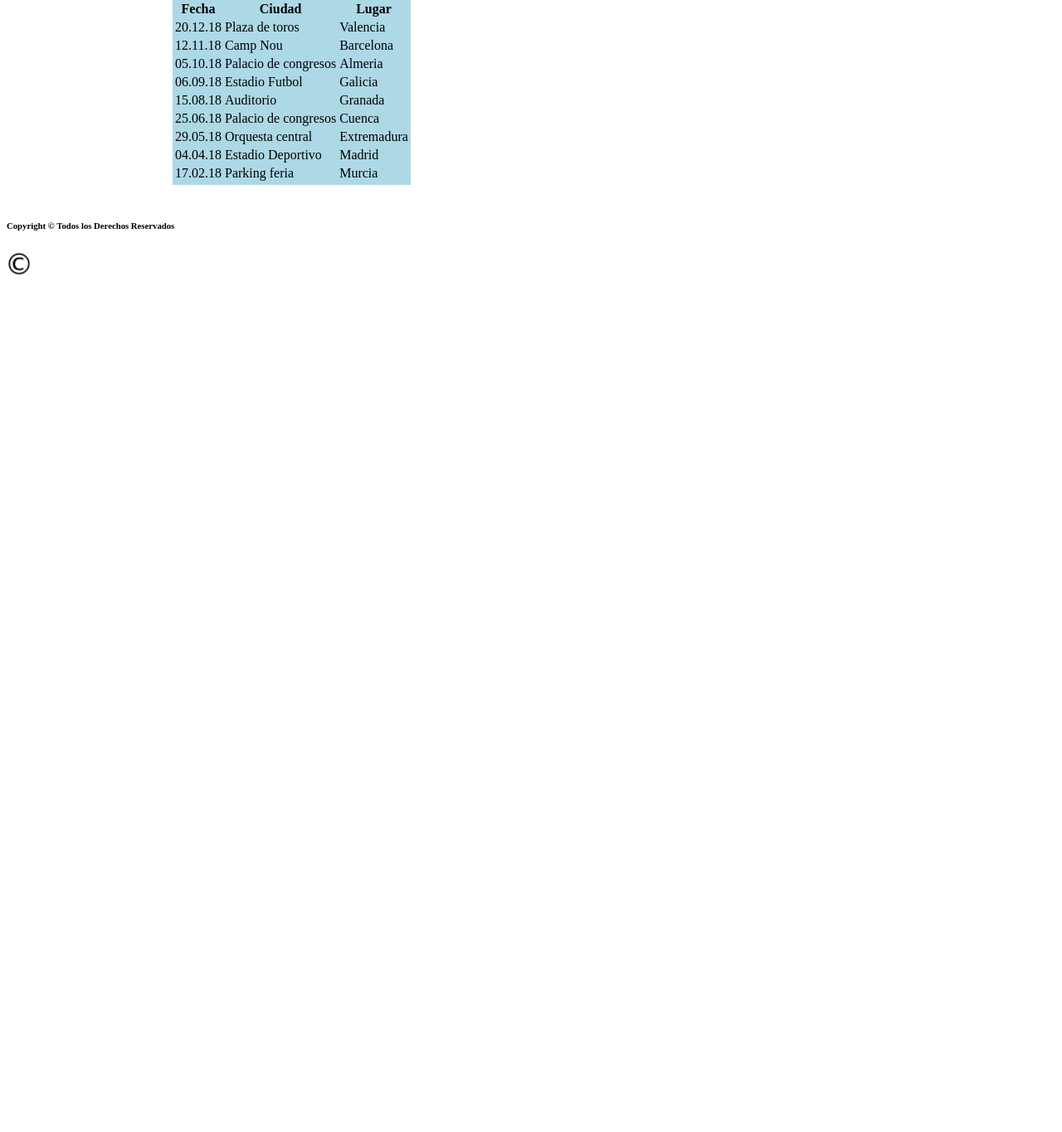
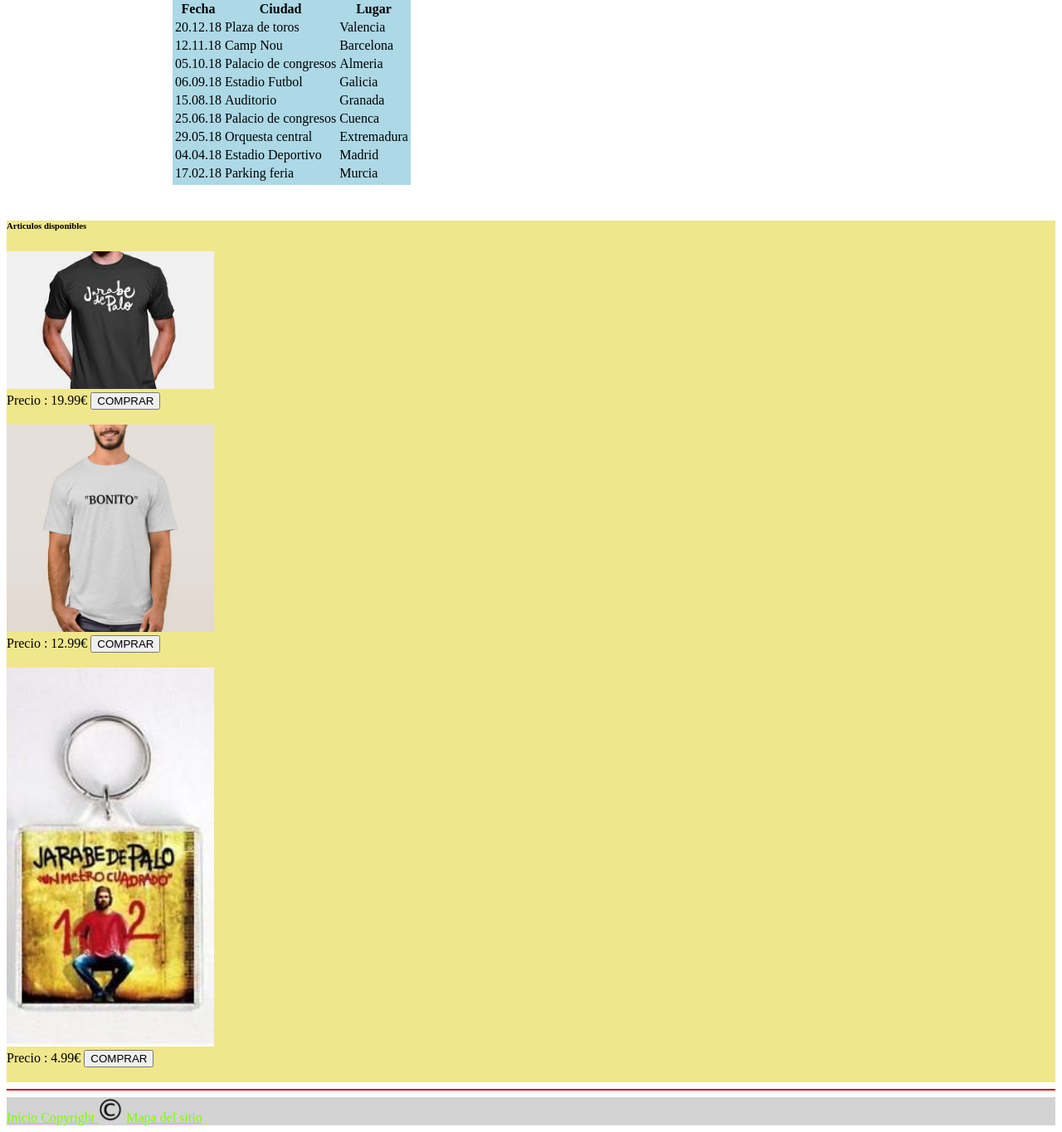
Before and after one commit to vaderrama/TW, a PHP site: page /principal.html in a window 1280 px wide. Shown: the part 2188-3553 px from the top of the page at 83% size. Before the commit the page ends 2520 px from the top, so only its background shows below. Run offline with PHP 8.4, Linux system fonts and the light colour scheme.

Commit message:
Add files via upload

```diff
--- a/p3/estiloWebmusic.css
+++ b/p3/estiloWebmusic.css
@@ -63,3 +63,12 @@
 th{
 	background-color: lightblue;
 }
+
+footer{
+	background-color: lightgrey;
+
+}
+
+#articulos{
+	background-color: khaki;
+}
--- a/p3/principal.html
+++ b/p3/principal.html
@@ -127,14 +127,34 @@
 
 </table>
 <br>
-
-
+<div id="articulos">
+<h6>Articulos disponibles</h6>
+  <img src="cami.jpeg" width="250px">
+    <br>
+    Precio : 19.99€
+    <input type="button" value="COMPRAR" onclick="alert('Redirigiendo a pagina de compra..')">
+    <br> <br>
+    <img src="bonito.jpg" width="250px">
+    <br>
+    Precio : 12.99€
+    <input type="button" value="COMPRAR" onclick="alert('Redirigiendo a pagina de compra..')">
+    <br> <br>
+    <img src="llavero.jpg" width="250px">
+    <br>
+    Precio : 4.99€
+    <input type="button" value="COMPRAR" onclick="alert('Redirigiendo a pagina de compra..')">
+    <br> <br>
+  </div>
 
 	</article>
 
+  <hr>
+
 <footer>
-	<h6>Copyright © Todos los Derechos Reservados</h6>
-	<a  href="http://www.jarabedepalo.com/"><img src="copy.png" width="30" height="30"></a>
+	<a href="principal.html" >Inicio </a>
+	<a  href="http://www.jarabedepalo.com/"> Copyright <img src="copy.png" width="30" height="30"></a>
+  <a href="http://www.jarabedepalo.com"> Mapa del sitio </a>
+
 </footer>
 </body>
 </html>
```
